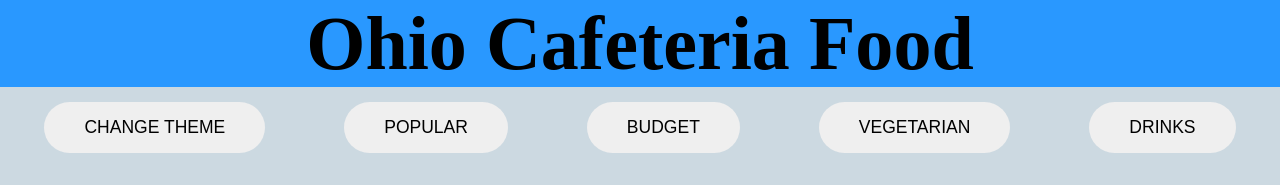
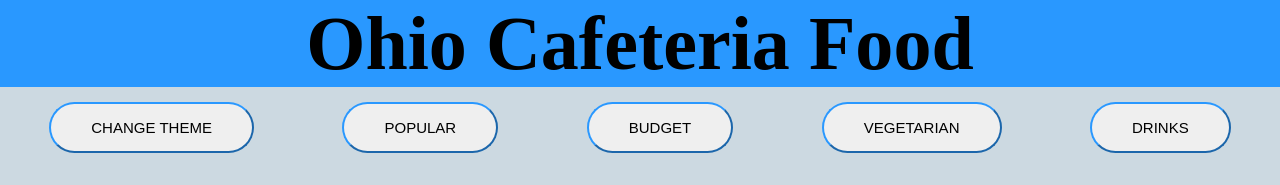
Before and after one commit to staten-island-tech/vite-project-WilliamLi22, a website built with Vite: page vite-project/index.html in a window 1280 px wide. Shown: the top 185 px of the page. Built offline with nearby package versions, Linux system fonts and the light colour scheme.

Commit message:
No change, continue tomorrow

```diff
--- a/vite-project/styles/style.css
+++ b/vite-project/styles/style.css
@@ -71,8 +71,8 @@ h5 {
   padding: 1.5rem 4rem;
   display: inline-block;
   margin: 1rem auto;
-  font-size: 1.75rem;
-  border: none;
+  font-size: 1.5rem;
+  border-color: var(--primary);
   border-radius: 10rem;
   transition: all 0.2s;
 }
```
